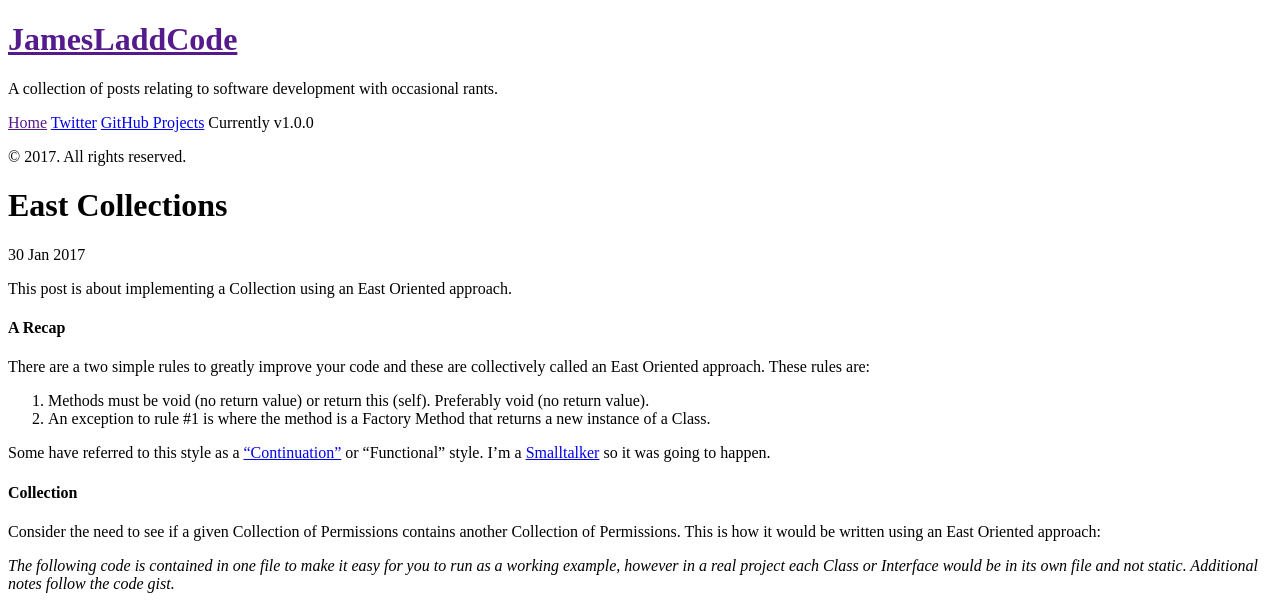
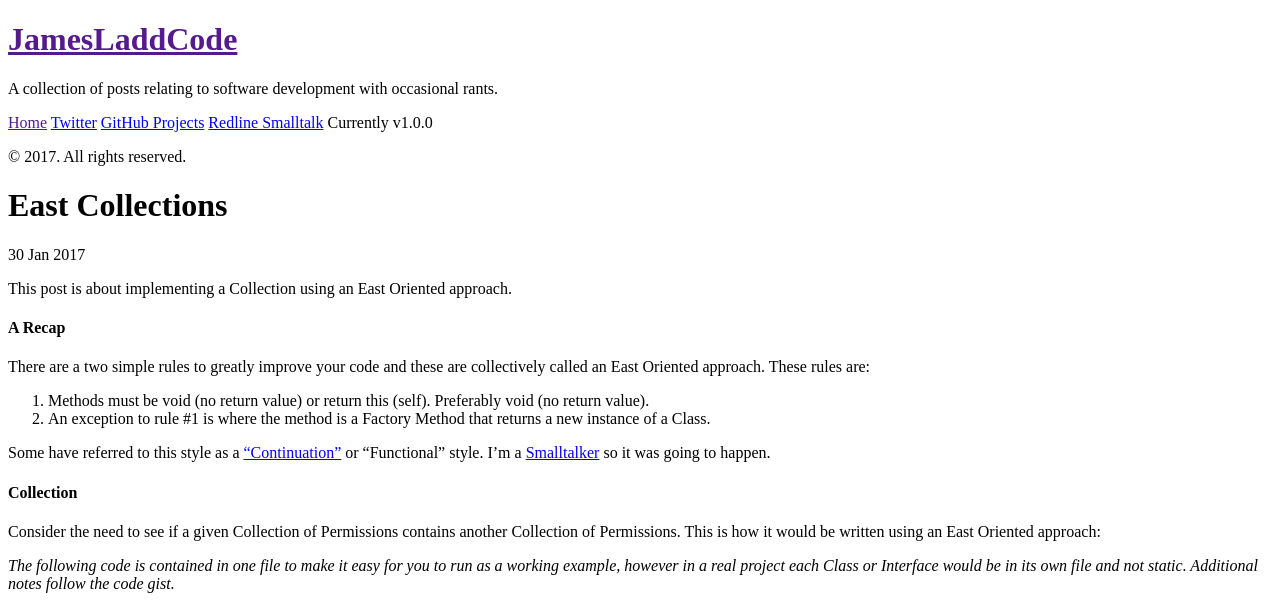
Before and after one commit to jamesladd/jamesladdcode, a Jekyll site: the page built from _posts/2017-01-30-east-collection.md, in a window 1280 px wide, cut to the strip 0-609 px from the top of the page. Built offline with Jekyll 4.4.1, drawn with Linux system fonts in a browser that asks for light colours.

Commit message:
Added link to Redline Smalltalk.

```diff
--- a/_config.yml
+++ b/_config.yml
@@ -16,6 +16,7 @@ author:
   url:            https://jamesladdcode.com
   github:         https://github.com/jamesladd
   twitter:        https://twitter.com/jamesladd
+  redline:        http://redline.st
 
 paginate:         5
 
--- a/_includes/sidebar.html
+++ b/_includes/sidebar.html
@@ -28,6 +28,7 @@
 
       <a class="sidebar-nav-item" href="{{ site.author.twitter }}">Twitter</a>
       <a class="sidebar-nav-item" href="{{ site.author.github }}">GitHub Projects</a>
+      <a class="sidebar-nav-item" href="{{ site.author.redline }}">Redline Smalltalk</a>
       <span class="sidebar-nav-item">Currently v{{ site.version }}</span>
     </nav>
 
```
